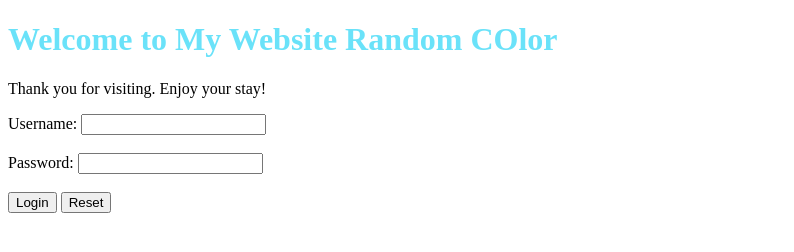
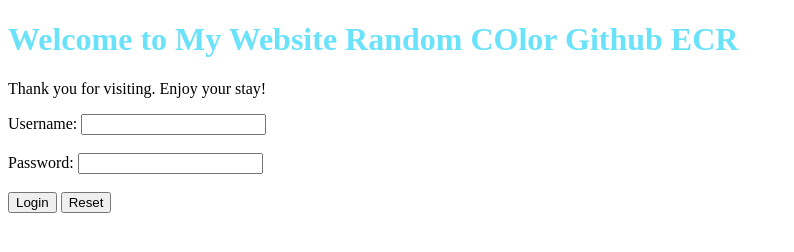
Before and after one commit to nguyenbo2001/simple-nodejs-random-color, a website: page public/index.html in a window 1280 px wide. Shown: the whole page, without its empty margins (0-794 px from the left). Drawn offline with Linux system fonts and the light colour scheme.

Commit message:
build ecr

```diff
--- a/public/index.html
+++ b/public/index.html
@@ -7,7 +7,7 @@
 </head>
 
 <body>
-    <h1 id="welcome" style="color: #6AE2F9;">Welcome to My Website Random COlor</h1>
+    <h1 id="welcome" style="color: #6AE2F9;">Welcome to My Website Random COlor Github ECR</h1>
     <p>Thank you for visiting. Enjoy your stay!</p>
 
     <form action="/api/login" method="POST">
```
Also changed, not shown: .github/workflows/build-and-deploy-to-ecr.yml (added).
